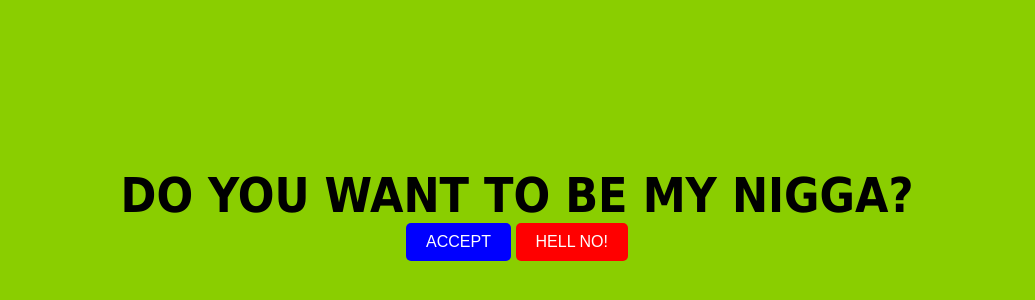
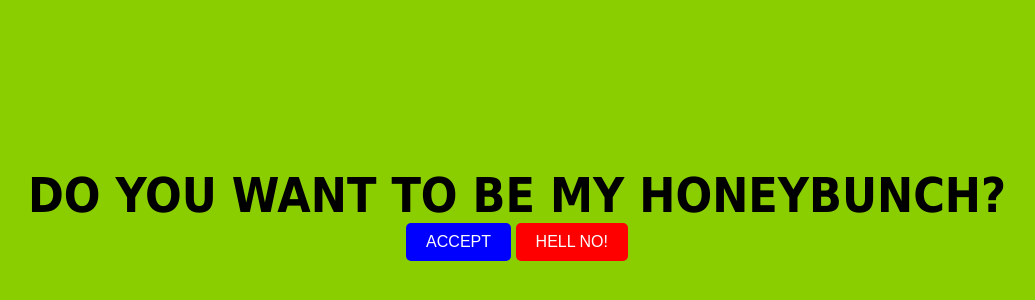
Before and after one commit to bennbren/imy, a plain HTML site: page index.html in a window 1280 px wide. Shown: the part 186-486 px from the top of the page, without its empty margins (123-1158 px from the left). Drawn offline with Linux system fonts and the light colour scheme.

Commit message:
auto publish 1727714361407

```diff
--- a/index.html
+++ b/index.html
@@ -8,7 +8,7 @@
 </head>
 <body>
     <div class="container">
-        <h1 class="message"> DO YOU WANT TO BE MY NIGGA?</h1>
+        <h1 class="message"> DO YOU WANT TO BE MY HONEYBUNCH?</h1>
         <button class="message" id="openYouTube">ACCEPT</button>
         <button class="message" id="openYouTube2">HELL NO!</button>
 
```
